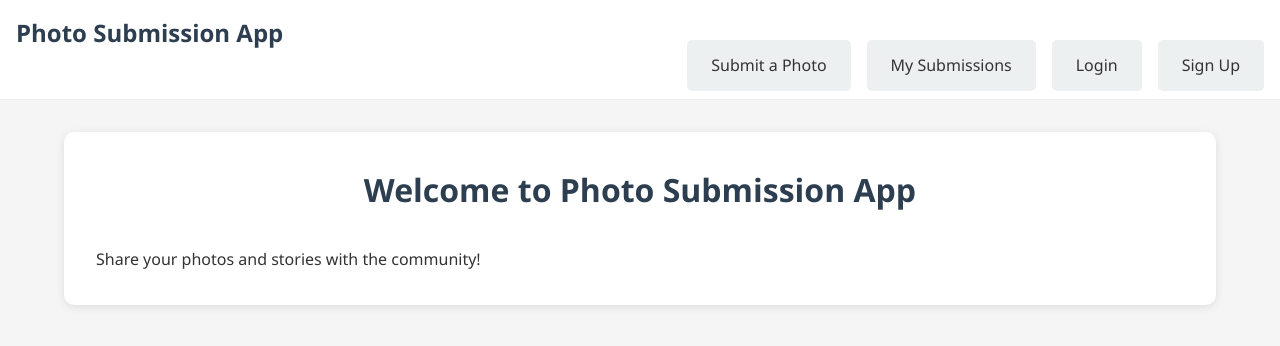
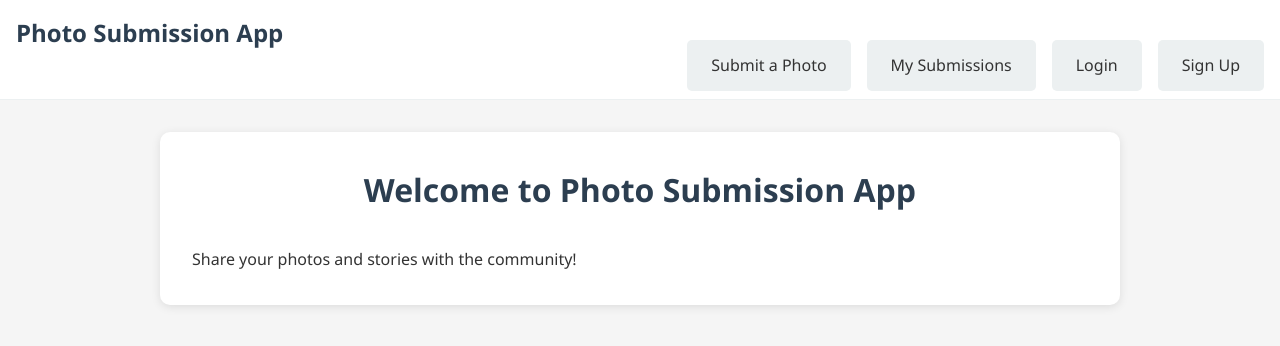
Before and after one commit to reactrobotics-org/fresh-photo-app, a website: page public/index.html in a window 1280 px wide. Drawn offline with Linux system fonts and the light colour scheme; no server answers.

Commit message:
Change width of submissions.html

```diff
--- a/public/styles.css
+++ b/public/styles.css
@@ -25,7 +25,7 @@ body {
 }
 
 .container {
-    max-width: 90%;
+    max-width: 75%;
     margin: 0 auto;
     padding: 2rem;
     background: white;
```
